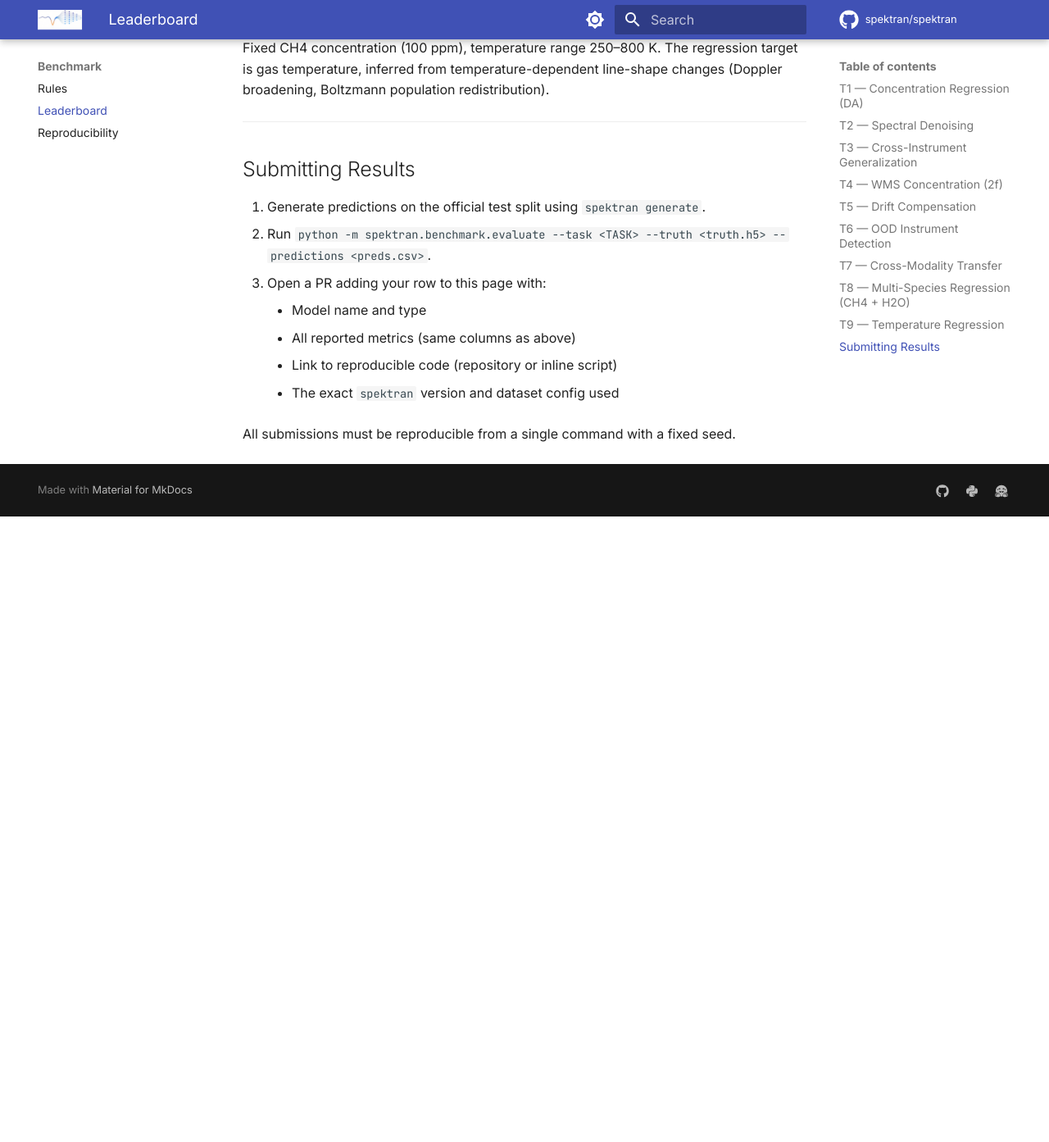
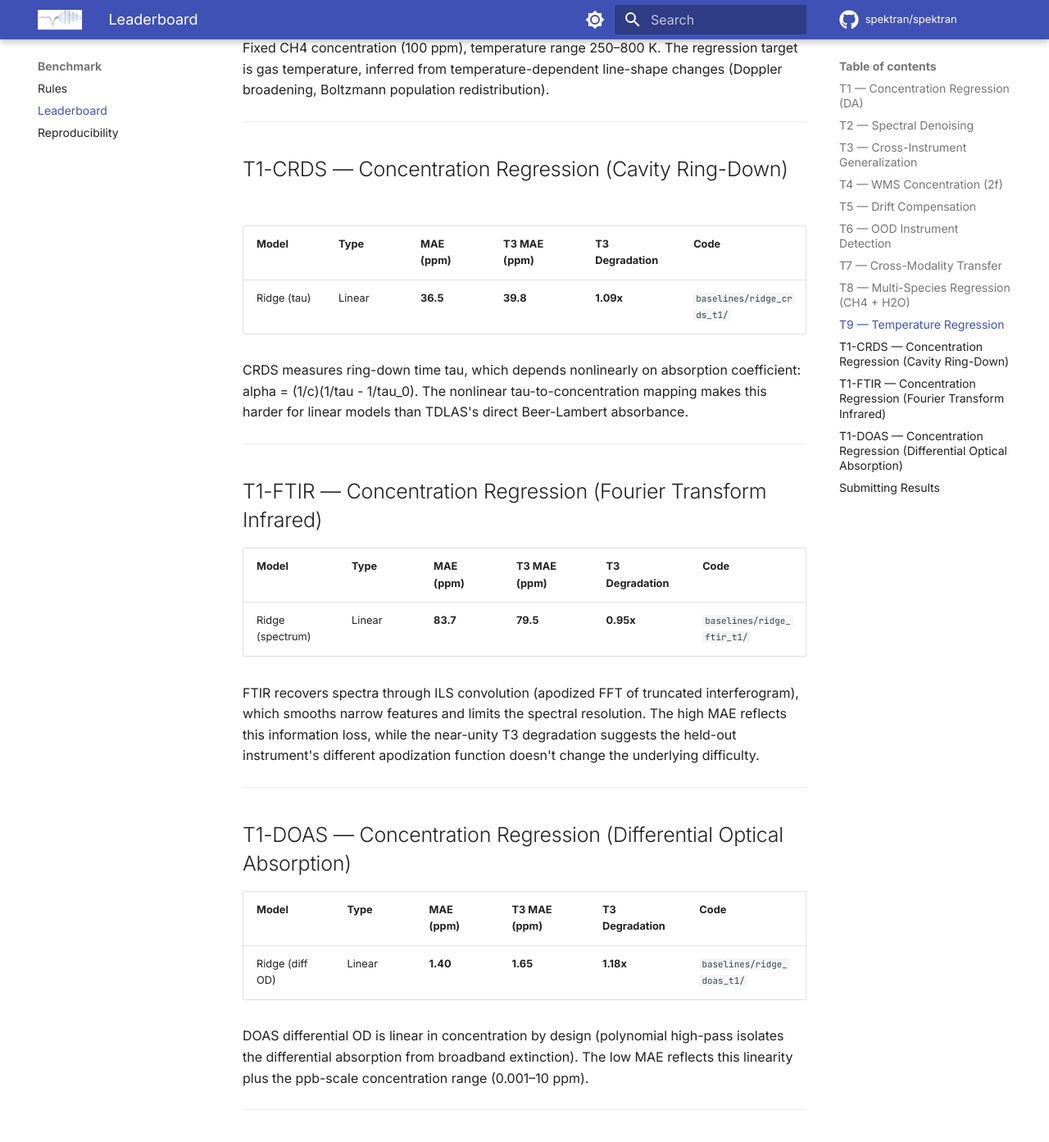
Before and after one commit to spektran/spektran, an MkDocs documentation site: the page built from docs/leaderboard.md, in a window 1280 px wide and 1400 px high, scrolled down 4838 px. Shown: the top 1393 px of the window at 82% size. Built offline with MkDocs 1.6.1 and Material for MkDocs 9.7.7, drawn with Linux system fonts in a browser that asks for light colours; comment, search, counter and statistics services are not loaded; before the commit the page ends 5468 px from its top, so only the background shows below that.

Commit message:
docs: add CRDS/FTIR/DOAS to docs, examples, notebook, and CONTRIBUTING
- docs/benchmark.md: new modality benchmarks section (v0.6.0)
- docs/leaderboard.md: T1-CRDS, T1-FTIR, T1-DOAS sections
- docs/quickstart.md: CRDS/FTIR/DOAS generation and training commands
- docs/reproduce.md: v0.6 reproducibility note
- examples/crds_ch4.py, ftir_ch4.py, doas_so2.py: standalone examples
- notebooks/quickstart_colab.ipynb: section 6 with new modalities
- CONTRIBUTING.md: "Adding a new modality" section

````diff
--- a/docs/benchmark.md
+++ b/docs/benchmark.md
@@ -208,3 +208,27 @@ and can be loaded with one line:
 ```python
 from datasets import load_dataset
 ds = load_dataset("spektran/spektran-co2-v0", "da")
+```
+
+## New modality benchmarks (v0.6.0)
+
+Three additional optical sensing modalities were added in v0.6.0, each with
+T1-style concentration regression and T3-style cross-instrument generalization:
+
+| Modality | Physics | Input signal | Instruments | Baseline MAE |
+|----------|---------|-------------|-------------|-------------|
+| **CRDS** | Cavity ring-down time → absorption | `tau_spectrum` | 4 (lab/field/Picarro/held-out) | 36.5 ppm |
+| **FTIR** | Interferogram → ILS-broadened spectrum | `ftir_spectrum` | 4 (lab/field/TCCON/held-out) | 83.7 ppm |
+| **DOAS** | UV/Vis Beer-Lambert → differential OD | `doas_spectrum` | 4 (zenith/MAX-DOAS/long-path/held-out) | 1.40 ppm |
+
+Generate locally:
+
+```bash
+spektran generate configs/datasets/ch4-crds-t1-train-v0.yaml --out data --json
+spektran generate configs/datasets/ch4-ftir-t1-train-v0.yaml --out data --json
+spektran generate configs/datasets/so2-doas-t1-train-v0.yaml --out data --json
+```
+
+Physical difficulty ordering (Ridge baseline): DOAS (1.40 ppm at ppb-scale
+concentrations) < TDLAS (2.84 ppm) < CRDS (36.5 ppm, nonlinear tau → conc)
+< FTIR (83.7 ppm, ILS convolution smoothing)
--- a/docs/leaderboard.md
+++ b/docs/leaderboard.md
@@ -151,6 +151,44 @@ target is gas temperature, inferred from temperature-dependent line-shape change
 
 ---
 
+## T1-CRDS — Concentration Regression (Cavity Ring-Down)
+
+| Model | Type | MAE (ppm) | T3 MAE (ppm) | T3 Degradation | Code |
+|---|---|---|---|---|---|
+| Ridge (tau) | Linear | **36.5** | **39.8** | **1.09x** | `baselines/ridge_crds_t1/` |
+
+CRDS measures ring-down time tau, which depends nonlinearly on absorption
+coefficient: alpha = (1/c)(1/tau - 1/tau_0). The nonlinear tau-to-concentration
+mapping makes this harder for linear models than TDLAS's direct Beer-Lambert absorbance.
+
+---
+
+## T1-FTIR — Concentration Regression (Fourier Transform Infrared)
+
+| Model | Type | MAE (ppm) | T3 MAE (ppm) | T3 Degradation | Code |
+|---|---|---|---|---|---|
+| Ridge (spectrum) | Linear | **83.7** | **79.5** | **0.95x** | `baselines/ridge_ftir_t1/` |
+
+FTIR recovers spectra through ILS convolution (apodized FFT of truncated
+interferogram), which smooths narrow features and limits the spectral resolution.
+The high MAE reflects this information loss, while the near-unity T3 degradation
+suggests the held-out instrument's different apodization function doesn't change
+the underlying difficulty.
+
+---
+
+## T1-DOAS — Concentration Regression (Differential Optical Absorption)
+
+| Model | Type | MAE (ppm) | T3 MAE (ppm) | T3 Degradation | Code |
+|---|---|---|---|---|---|
+| Ridge (diff OD) | Linear | **1.40** | **1.65** | **1.18x** | `baselines/ridge_doas_t1/` |
+
+DOAS differential OD is linear in concentration by design (polynomial high-pass
+isolates the differential absorption from broadband extinction). The low MAE
+reflects this linearity plus the ppb-scale concentration range (0.001–10 ppm).
+
+---
+
 ## Submitting Results
 
 1. Generate predictions on the official test split using `spektran generate`.
--- a/docs/quickstart.md
+++ b/docs/quickstart.md
@@ -116,3 +116,29 @@ spektran benchmark --task T1-concentration \
 The CNN baseline (`baselines/cnn1d/train.py`) takes ~7 minutes on CPU; full
 scoring commands for both models, including the T3 `--t1-mae` convention,
 are in [baselines/README.md](https://github.com/spektran/spektran/blob/main/baselines/README.md).
+
+## New modalities: CRDS, FTIR, DOAS
+
+SPEKTRAN v0.6.0 adds three optical sensing modalities beyond TDLAS and NDIR.
+Each has its own forward model, noise chain, and benchmark configs:
+
+```bash
+# CRDS — cavity ring-down spectroscopy (CH4)
+spektran generate configs/datasets/ch4-crds-t1-train-v0.yaml --out data --json
+
+# FTIR — Fourier transform infrared (CH4)
+spektran generate configs/datasets/ch4-ftir-t1-train-v0.yaml --out data --json
+
+# DOAS — differential optical absorption spectroscopy (SO2, UV/Vis)
+spektran generate configs/datasets/so2-doas-t1-train-v0.yaml --out data --json
+```
+
+Train baselines:
+
+```bash
+python baselines/ridge_crds_t1/train.py    # CRDS ridge (MAE 36.5 ppm)
+python baselines/ridge_ftir_t1/train.py    # FTIR ridge (MAE 83.7 ppm)
+python baselines/ridge_doas_t1/train.py    # DOAS ridge (MAE 1.40 ppm)
+```
+
+See the [benchmark rules](benchmark.md#new-modality-benchmarks-v060) for details.
````
Also changed, not shown: CONTRIBUTING.md (+16 -1 lines), docs/reproduce.md (+7 -0 lines), 4 other files.
